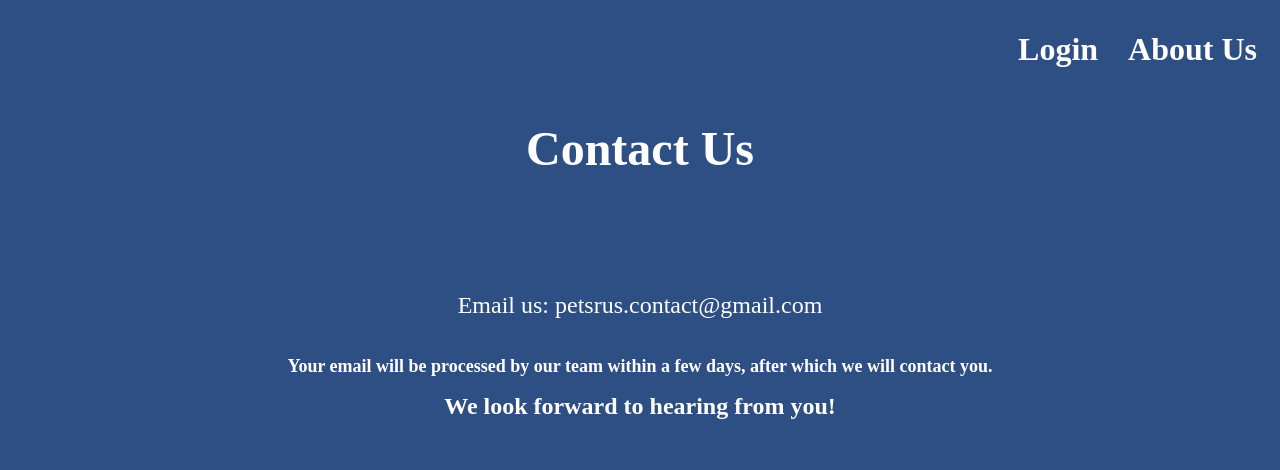
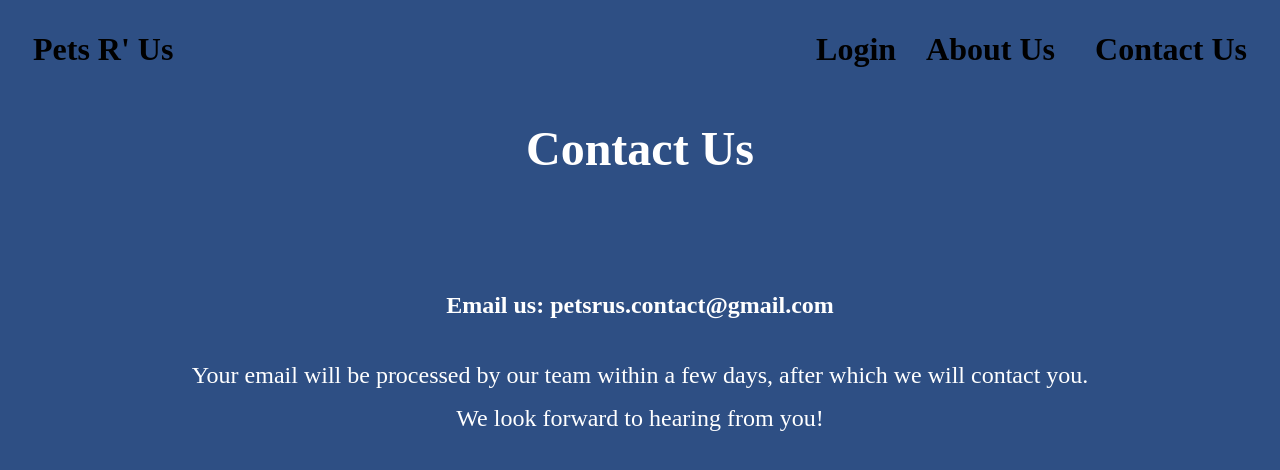
Before and after one commit to diego1sme/petEcommerce, a Django app: page /contact_Us.html in a window 1280 px wide. Shown: the top 470 px of the page. Run offline with Django 3.2, Linux system fonts and the light colour scheme.

Commit message:
adding contact us

```diff
--- a/homepage/templates/contact_Us.html
+++ b/homepage/templates/contact_Us.html
@@ -11,16 +11,16 @@
     <body style="background:#2e4f84">
     <div>
             <h1>
-                <!--<a style="float: right; text-decoration:none; color: white; padding: 10px 25px;" href="contact_Us.html">Contact Us <a>-->
-                    <a style="float: right; text-decoration:none; color: white; padding: 10px 15px;"   href="about_Us.html">About Us<a>
-                    <a style="float: right; text-decoration:none; color: white; padding: 10px 15px;" href="login.html">Login <a>
+                    <a style="float: left; text-decoration:none; color:black; padding: 10px 25px;" href="home.html">Pets R' Us</a>
+                    <a style="float: right; text-decoration:none; color: black; padding: 10px 25px;" href="contact_Us.html">Contact Us <a>
+                    <a style="float: right; text-decoration:none; color: black; padding: 10px 15px;"   href="about_Us.html">About Us<a>
+                    <a style="float: right; text-decoration:none; color: black; padding: 10px 15px;" href="login.html">Login <a>
             </h1>
         </div>
     <p style="text-align: center; color: white; padding: 100px 25px;"><font size="7"><b>Contact Us</b></font></p>
-    <p style="text-align: center; color: white; padding: 0px 60px"><font size="5">Email us: petsrus.contact@gmail.com</font></p>
-    <p style="text-align: center; color: white; padding: 0px 60px;"><font size="4"><b><br>Your email will be processed by our team within a few days,
-        after which we will contact you.</b></font></p>
-    <p style="text-align: center; color: white; padding: 0px 60px;"><font size="5"><b> We look forward to hearing from you!</b></font></p>
+    <p style="text-align: center; color: white; padding: 0px 60px"><font size="5"><b>Email us: petsrus.contact@gmail.com</b></font></p>
+    <p style="text-align: center; color: white; padding: 0px 60px;"><font size="5"><br>Your email will be processed by our team within a few days,
+        after which we will contact you.</font></p>
+    <p style="text-align: center; color: white; padding: 0px 60px;"><font size="5"> We look forward to hearing from you!</font></p>
     </body>
 </html>
-</html>
```
